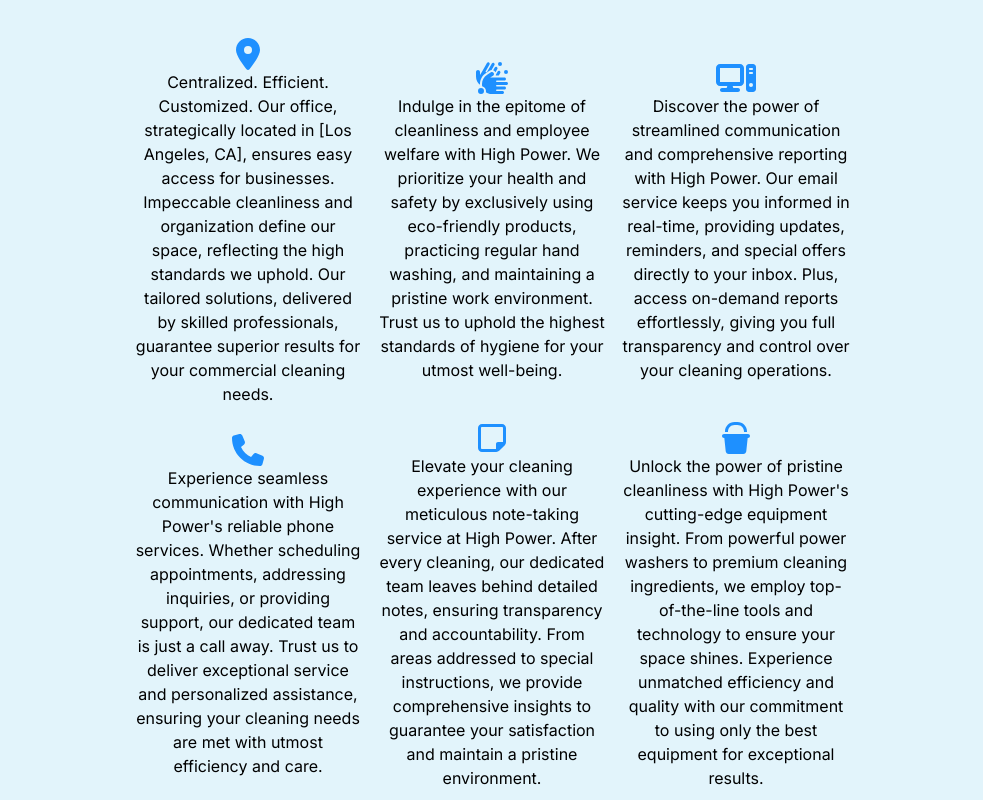
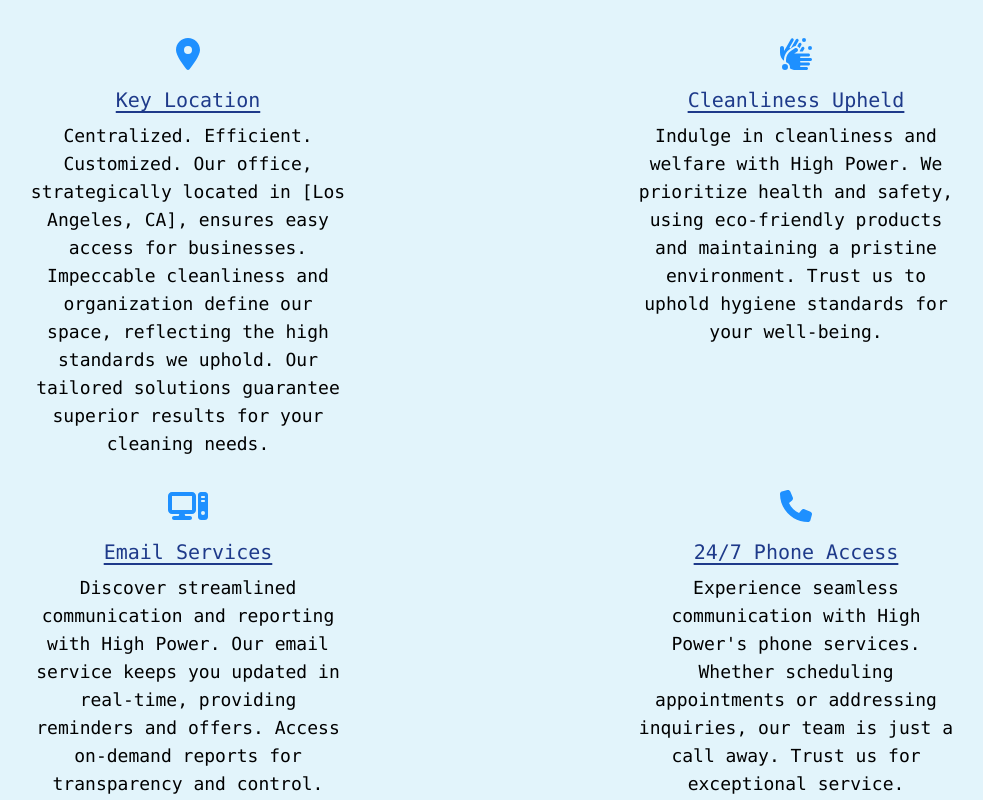
Before and after one commit to Smcclean4/Hp-Cleaning-Service, a Next.js app in the folder hp-cleaning-service/: page / in a window 1280 px wide. Shown: the part 1260-2060 px from the top of the page, without its empty margins (148-1131 px from the left). Built offline with nearby package versions, Linux system fonts and the light colour scheme.

Commit message:
udpate to tech section

```diff
--- a/hp-cleaning-service/src/app/page.tsx
+++ b/hp-cleaning-service/src/app/page.tsx
@@ -33,31 +33,37 @@
         </div>
       </div>
       {/* Technology preview and Services indicator */}
-      <div className="flex flex-row flex-wrap justify-center text-center items-center w-3/4 p-6">
-        <div className="w-1/4 m-2">
-          <FontAwesomeIcon icon={faLocationDot} color="dodgerblue" size="2xl" />
-          <p>
-            Centralized. Efficient. Customized. Our office, strategically located in [Los Angeles, CA], ensures easy access for businesses. Impeccable cleanliness and organization define our space, reflecting the high standards we uphold. Our tailored solutions, delivered by skilled professionals, guarantee superior results for your commercial cleaning needs.</p>
+      <div className="flex flex-row flex-wrap justify-center lg:justify-between text-center w-full lg:w-3/4 p-2 mb-24">
+        <div className="w-3/4 lg:w-80 m-2">
+          <FontAwesomeIcon className="m-4" icon={faLocationDot} color="dodgerblue" size="2xl" />
+          <p className="underline text-xl font-mono text-blue-900 underline-offset-4 mb-2">Key Location</p>
+          <p className="font-mono  text-lg">
+            Centralized. Efficient. Customized. Our office, strategically located in [Los Angeles, CA], ensures easy access for businesses. Impeccable cleanliness and organization define our space, reflecting the high standards we uphold. Our tailored solutions guarantee superior results for your cleaning needs.</p>
         </div>
-        <div className="w-1/4 m-2">
-          <FontAwesomeIcon icon={faHandsWash} color="dodgerblue" size="2xl" />
-          <p>Indulge in the epitome of cleanliness and employee welfare with High Power. We prioritize your health and safety by exclusively using eco-friendly products, practicing regular hand washing, and maintaining a pristine work environment. Trust us to uphold the highest standards of hygiene for your utmost well-being.</p>
+        <div className="w-3/4 lg:w-80 m-2">
+          <FontAwesomeIcon className="m-4" icon={faHandsWash} color="dodgerblue" size="2xl" />
+          <p className="underline text-xl font-mono text-blue-900 underline-offset-4 mb-2">Cleanliness Upheld</p>
+          <p className="font-mono  text-lg">Indulge in cleanliness and welfare with High Power. We prioritize health and safety, using eco-friendly products and maintaining a pristine environment. Trust us to uphold hygiene standards for your well-being.</p>
         </div>
-        <div className="w-1/4 m-2">
-          <FontAwesomeIcon icon={faComputer} color="dodgerblue" size="2xl" />
-          <p>Discover the power of streamlined communication and comprehensive reporting with High Power. Our email service keeps you informed in real-time, providing updates, reminders, and special offers directly to your inbox. Plus, access on-demand reports effortlessly, giving you full transparency and control over your cleaning operations.</p>
+        <div className="w-3/4 lg:w-80 m-2">
+          <FontAwesomeIcon className="m-4" icon={faComputer} color="dodgerblue" size="2xl" />
+          <p className="underline text-xl font-mono text-blue-900 underline-offset-4 mb-2">Email Services</p>
+          <p className="font-mono  text-lg">Discover streamlined communication and reporting with High Power. Our email service keeps you updated in real-time, providing reminders and offers. Access on-demand reports for transparency and control.</p>
         </div>
-        <div className="w-1/4 m-2">
-          <FontAwesomeIcon icon={faPhone} color="dodgerblue" size="2xl" />
-          <p>Experience seamless communication with High Power&apos;s reliable phone services. Whether scheduling appointments, addressing inquiries, or providing support, our dedicated team is just a call away. Trust us to deliver exceptional service and personalized assistance, ensuring your cleaning needs are met with utmost efficiency and care.</p>
+        <div className="w-3/4 lg:w-80 m-2">
+          <FontAwesomeIcon className="m-4" icon={faPhone} color="dodgerblue" size="2xl" />
+          <p className="underline text-xl font-mono text-blue-900 underline-offset-4 mb-2">24/7 Phone Access</p>
+          <p className="font-mono  text-lg">Experience seamless communication with High Power&apos;s phone services. Whether scheduling appointments or addressing inquiries, our team is just a call away. Trust us for exceptional service.</p>
         </div>
-        <div className="w-1/4 m-2">
-          <FontAwesomeIcon icon={faStickyNote} color="dodgerblue" size="2xl" />
-          <p>Elevate your cleaning experience with our meticulous note-taking service at High Power. After every cleaning, our dedicated team leaves behind detailed notes, ensuring transparency and accountability. From areas addressed to special instructions, we provide comprehensive insights to guarantee your satisfaction and maintain a pristine environment.</p>
+        <div className="w-3/4 lg:w-80 m-2">
+          <FontAwesomeIcon className="m-4" icon={faStickyNote} color="dodgerblue" size="2xl" />
+          <p className="underline text-xl font-mono text-blue-900 underline-offset-4 mb-2">Detailed Notes</p>
+          <p className="font-mono  text-lg">Elevate your cleaning experience with High Power&apos;s note-taking service. Detailed notes ensure transparency and accountability. From areas addressed to special instructions, we provide insights for your satisfaction.</p>
         </div>
-        <div className="w-1/4 m-2">
-          <FontAwesomeIcon icon={faBucket} color="dodgerblue" size="2xl" />
-          <p>Unlock the power of pristine cleanliness with High Power&apos;s cutting-edge equipment insight. From powerful power washers to premium cleaning ingredients, we employ top-of-the-line tools and technology to ensure your space shines. Experience unmatched efficiency and quality with our commitment to using only the best equipment for exceptional results.</p>
+        <div className="w-3/4 lg:w-80 m-2">
+          <FontAwesomeIcon className="m-4" icon={faBucket} color="dodgerblue" size="2xl" />
+          <p className="underline text-xl font-mono text-blue-900 underline-offset-4 mb-2">Prestine Tools and Equipment</p>
+          <p className="font-mono  text-lg">Unlock pristine cleanliness with High Power&apos;s equipment insight. From power washers to cleaning ingredients, we employ top tools for exceptional results. Experience efficiency and quality with our commitment to using the best equipment.</p>
         </div>
       </div>
       {/* Customer review section */}
```
